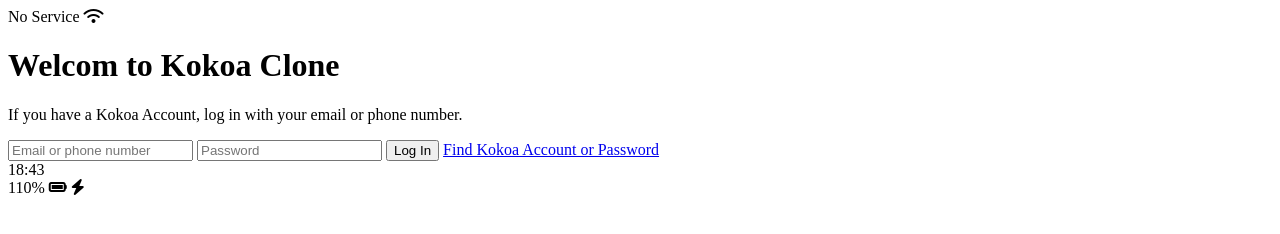
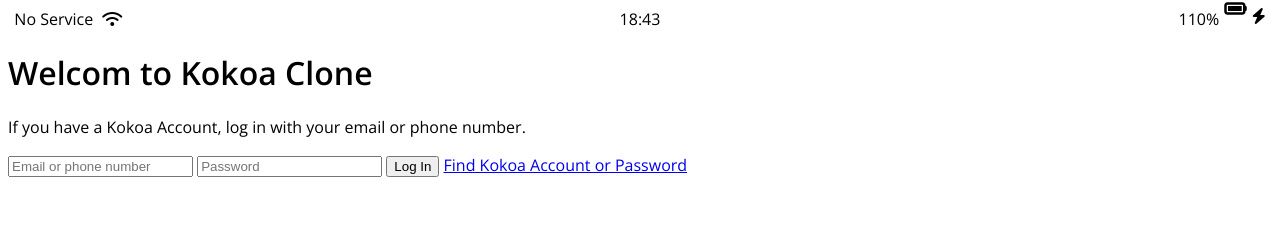
Before and after one commit to HanJiWoong/kokoa-clone-2021, a plain HTML site: page index.html in a window 1280 px wide. Drawn offline with nearby package versions, Linux system fonts and the light colour scheme.

Commit message:
status bar 스타일 구현

```diff
--- /dev/null
+++ b/css/style.css
@@ -0,0 +1,33 @@
+@import url("https://fonts.googleapis.com/css2?family=Open+Sans:wght@400;600&display=swap");
+
+body {
+  font-family: "Open Sans", sans-serif;
+}
+
+.status-bar {
+  display: flex; /* status-bar 의 box들이 한줄로 오도록 만들기 위해 사용 */
+  /*justify-content: space-between; /* status bar의 각 영역을 화면 크기에 따라 분할하기 위해 */
+  justify-content: center;
+}
+
+.status-bar__column {
+  width: 33%;
+}
+
+.status-bar__column:first-child span {
+  margin-right: 5px;
+}
+
+.status-bar__column:nth-child(2) {
+  display: flex;
+  justify-content: center;
+}
+
+.status-bar__column:last-child {
+  display: flex;
+  justify-content: flex-end;
+}
+
+.status-bar__column .fa-battery-full {
+  margin: 0px 5px;
+}
--- a/index.html
+++ b/index.html
@@ -9,6 +9,7 @@
       src="https://kit.fontawesome.com/abf0d0e787.js"
       crossorigin="anonymous"
     ></script>
+    <link rel="stylesheet" href="css/style.css" />
   </head>
   <body>
     <div class="status-bar">
@@ -16,28 +17,28 @@
         <span>No Service</span>
         <i class="fas fa-wifi"></i>
       </div>
-      <header class="welcome-header">
-        <h1 class="welcome-header__title">Welcom to Kokoa Clone</h1>
-        <p class="welcome-header__text">
-          If you have a Kokoa Account, log in with your email or phone number.
-        </p>
-      </header>
-
-      <form id="login-form">
-        <input type="text" placeholder="Email or phone number" />
-        <input type="password" placeholder="Password" />
-        <input type="submit" value="Log In" />
-        <a href="#">Find Kokoa Account or Password</a>
-      </form>
-
       <div class="status-bar__column">
         <span>18:43</span>
       </div>
       <div class="status-bar__column">
         <span>110%</span>
-        <i class="fas fa-battery-full"></i>
+        <i class="fas fa-battery-full fa-lg"></i>
         <i class="fas fa-bolt"></i>
       </div>
     </div>
+
+    <header class="welcome-header">
+      <h1 class="welcome-header__title">Welcom to Kokoa Clone</h1>
+      <p class="welcome-header__text">
+        If you have a Kokoa Account, log in with your email or phone number.
+      </p>
+    </header>
+
+    <form id="login-form">
+      <input type="text" placeholder="Email or phone number" />
+      <input type="password" placeholder="Password" />
+      <input type="submit" value="Log In" />
+      <a href="#">Find Kokoa Account or Password</a>
+    </form>
   </body>
 </html>
--- /dev/null
+++ b/screenshots/css/styles.css
@@ -0,0 +1,3 @@
+body {
+  background-color: tomato;
+}
```
